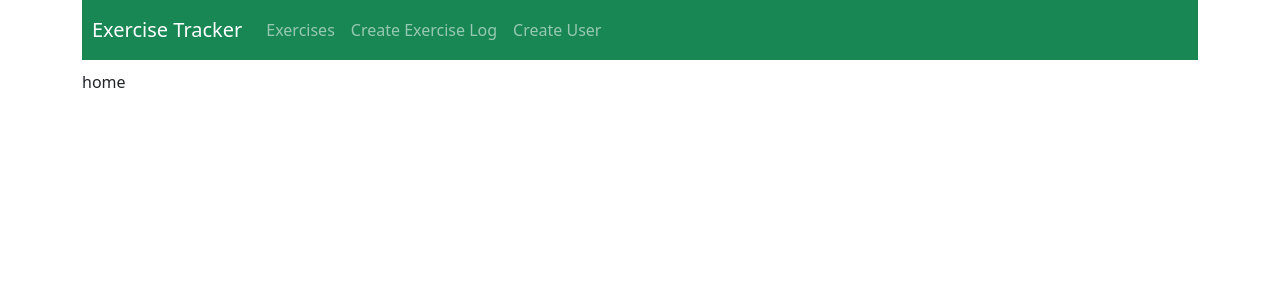
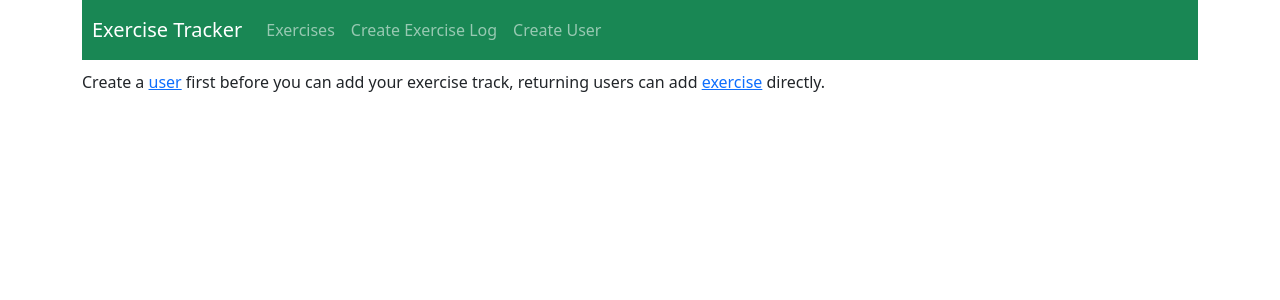
Before and after one commit to olathegreat/Exercise-Tracker, a React (Create React App) app: page / in a window 1280 px wide. Shown: the top 300 px of the page. Built offline with nearby package versions, Linux system fonts and the light colour scheme.

Commit message:
home page details added

```diff
--- a/src/Home.js
+++ b/src/Home.js
@@ -1,11 +1,14 @@
 import React from 'react'
+import { Link } from 'react-router-dom'
 import Navbar from './components/Navbar'
 
 const Home = () => {
   return (
     <div className='container'>
         <Navbar/>
-        <p>home</p>
+        <p>
+          Create a <Link to="/user">user</Link> first before you can add your exercise track, returning users can add <Link to="/create">exercise</Link> directly.
+        </p>
     </div>
   )
 }
--- a/src/components/CreateExercise.js
+++ b/src/components/CreateExercise.js
@@ -123,6 +123,7 @@ const CreateExercise = () => {
               type="submit"
               value="Create Exercise Log"
               className="btn  mt-2 btn-success"
+
             />
           </div>
         </form>
```
